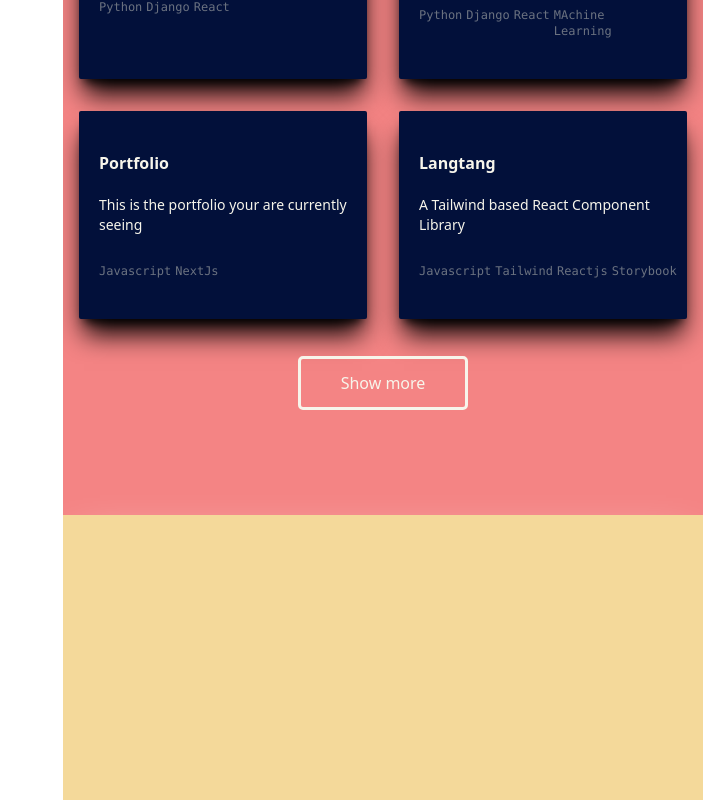
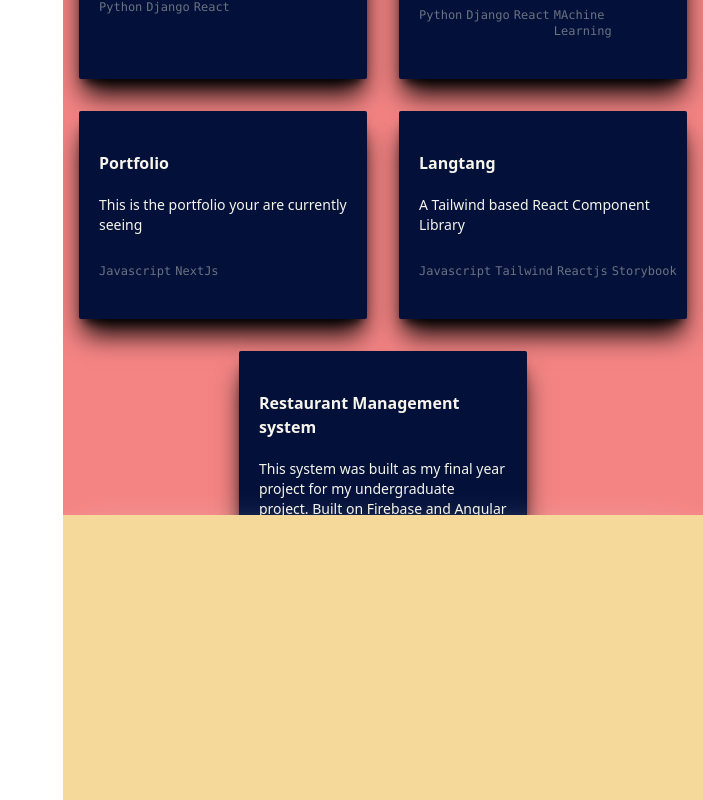
Before and after one commit to tanchohang/portfolio, a Next.js app: page / in a window 1280 px wide. Shown: the part 1885-2685 px from the top of the page, without its empty margins (577-1280 px from the left). Built offline with nearby package versions, Linux system fonts and the light colour scheme.

Commit message:
feat:add resume and contact button feature

```diff
--- a/components/intro.js
+++ b/components/intro.js
@@ -12,18 +12,16 @@ export default function Intro() {
       </nav>
       {/* <div className="h-[90vh] w-[40vw]"> */}
       <div className="h-[80vh] w-[90vw] md:w-[45vw] mx-auto flex flex-col justify-center  gap-5 text-justify break-all">
-        <h1 className=" text-2xl md:text-4xl">
-          Hi, I am software engineer working in web technologies.
-        </h1>
+        <h1 className=" text-2xl md:text-4xl">Hi, I am software engineer working in web technologies.</h1>
         <p>I am really good at what i do and enjoy doing it.</p>
 
         <div className="flex text-xs md:text-base">
-          <button className=" outline rounded-sm py-3 px-10 mr-5 hover:bg-mydarkgreen hover:text-mylight">
+          <a className=" outline rounded-sm py-3 px-10 mr-5 hover:bg-mydarkgreen hover:text-mylight" href="mailto:tanchohang@gmail.com">
             Contact me!
-          </button>
-          <button className=" outline rounded-sm py-3 px-10 hover:bg-mydarkgreen hover:text-mylight">
+          </a>
+          <a className=" outline rounded-sm py-3 px-10 hover:bg-mydarkgreen hover:text-mylight" href="/tanchohang-CV.pdf" download>
             Resume
-          </button>
+          </a>
         </div>
       </div>
       {/* </div> */}
--- a/pages/index.js
+++ b/pages/index.js
@@ -37,6 +37,11 @@ export default function Home() {
       title: 'Langtang',
       description: 'A Tailwind based React Component Library',
       tags: ['Javascript', 'Tailwind', 'Reactjs', 'Storybook'],
+    },
+    {
+      title: 'Restaurant Management system',
+      description: 'This system was built as my final year project for my undergraduate project. Built on Firebase and Angular',
+      tags: ['Javascript', 'Angular', 'Bootstrap', 'Firebase'],
     },
   ];
 
```
Also changed, not shown: 1 other file (tests, documents, lock files or other folders).
